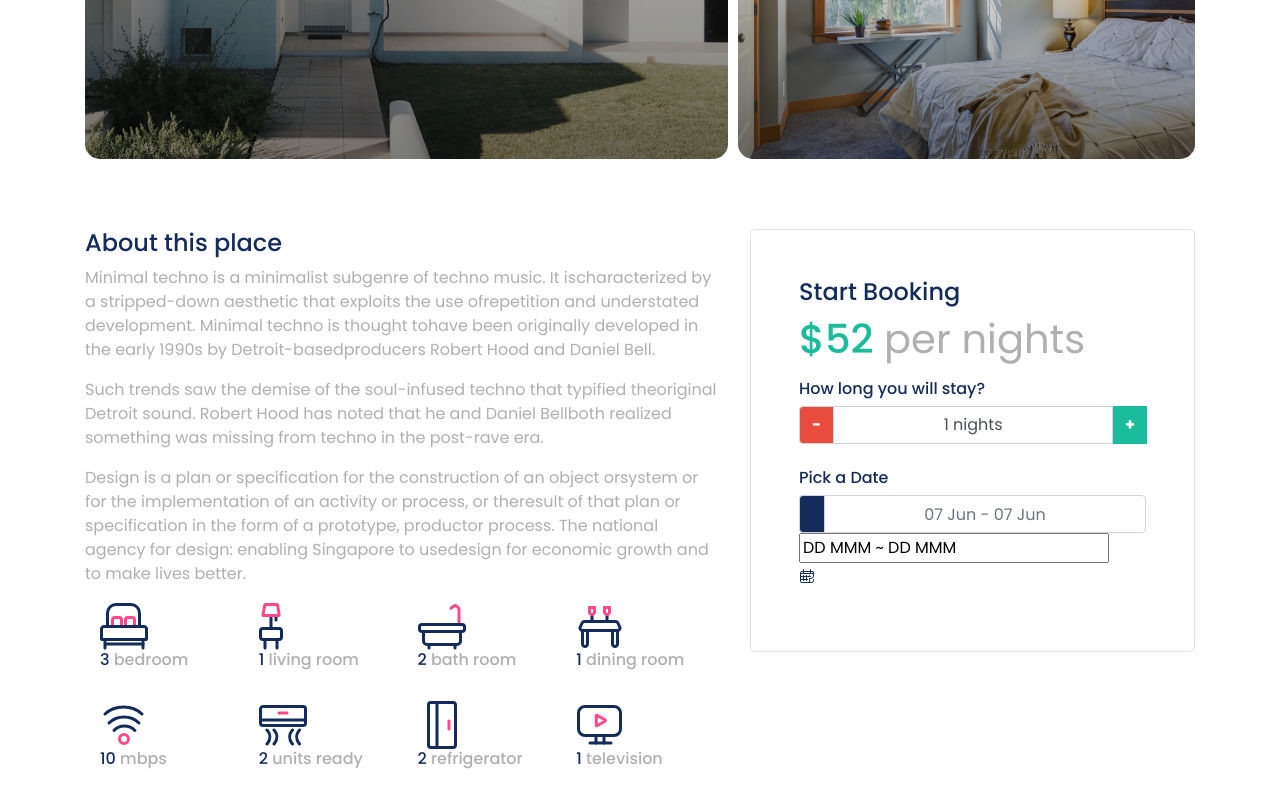
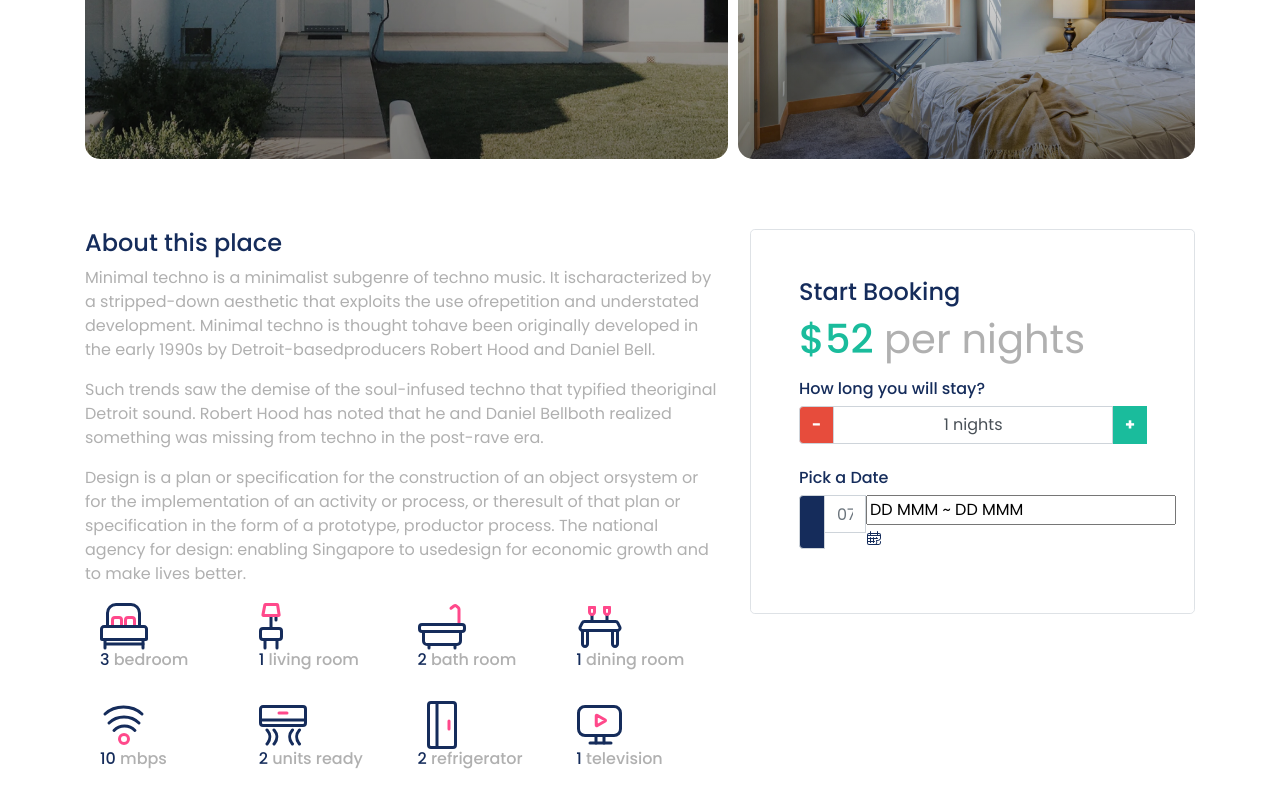
Before and after one commit to sjasminetya/frontend-tresa, a React (Create React App) app: page /properties/1 in a window 1280 px wide. Shown: the part 642-1442 px from the top of the page. Built offline with nearby package versions, Linux system fonts and the light colour scheme.

Commit message:
create component input date

```diff
--- a/src/elements/Form/InputDate/index.js
+++ b/src/elements/Form/InputDate/index.js
@@ -14,14 +14,13 @@ export default function Date(props) {
                     </span>
                 </div>
                 <input type="text" placeholder="07 Jun - 07 Jun" className="form-control" onClick={() => setIsShow(true)} />
-
-            </div>
-            <DateRangePicker
+                <DateRangePicker
                     placement="bottomStart"
                     format="DD MMM"
                     style={{ width: 280 }}
                     open={isShow}
                 />
+            </div>
         </div>
     )
 }
```
